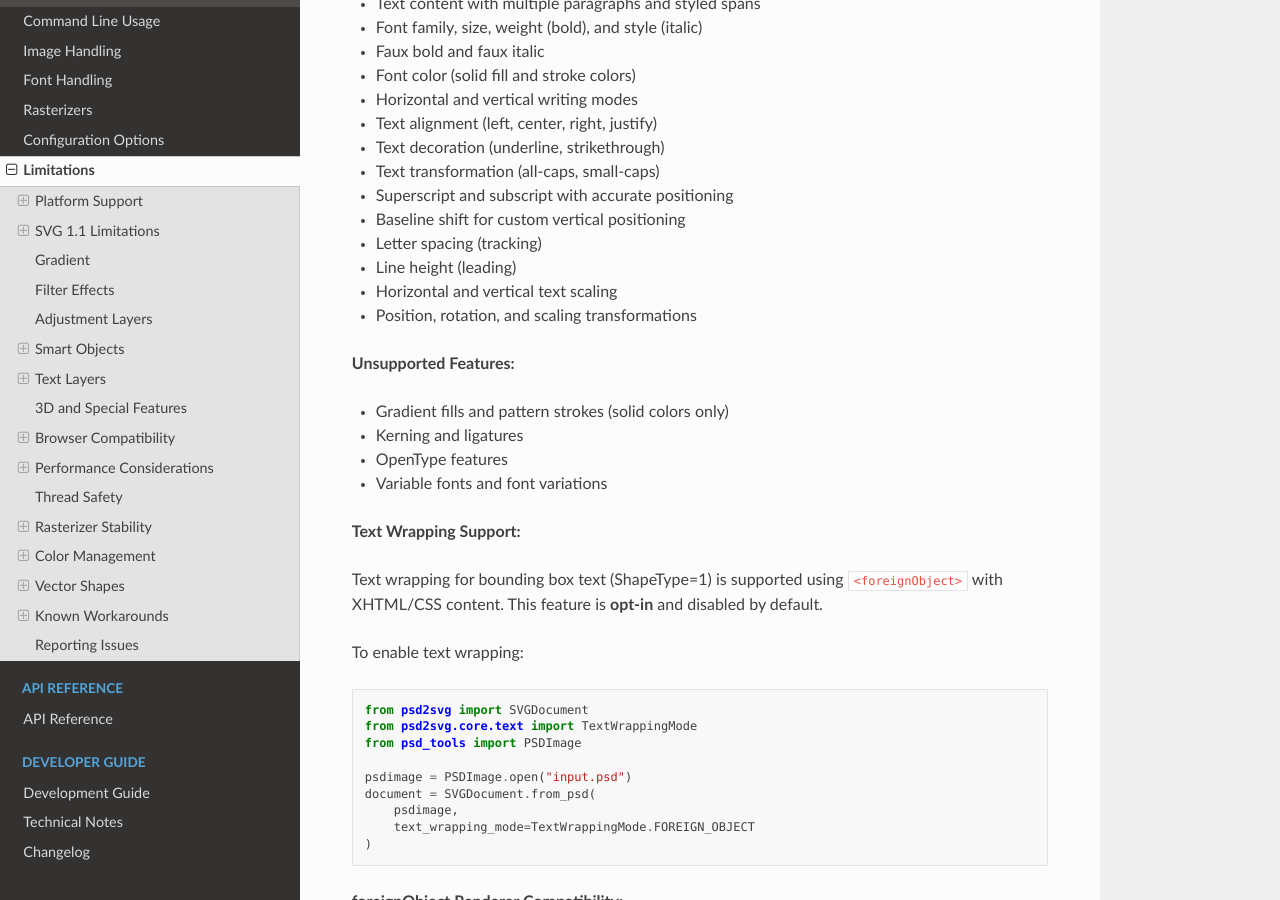
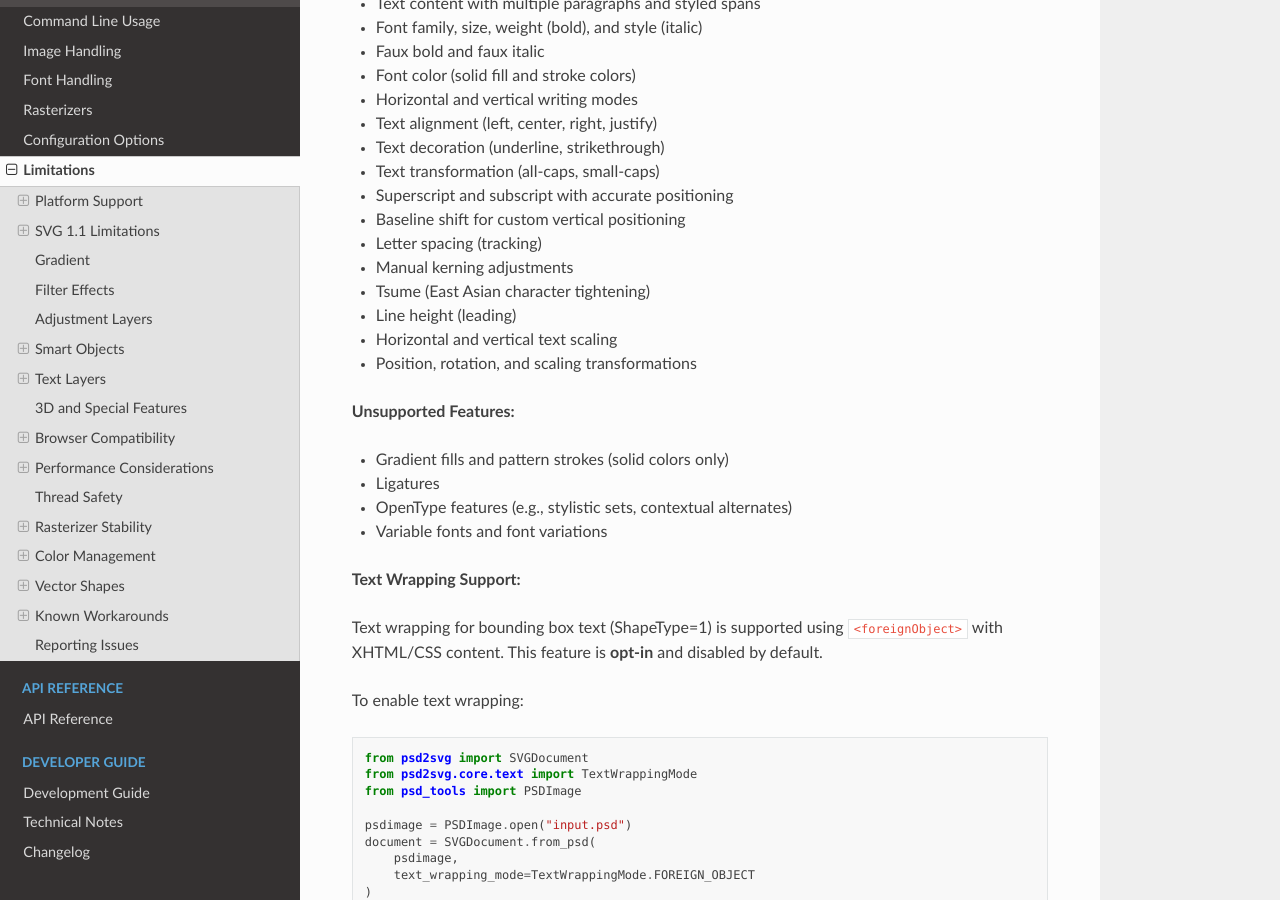
Before and after one commit to kyamagu/psd2svg, a Sphinx documentation site: the page built from docs/limitations.rst, in a window 1280 px wide and 900 px high, scrolled down 4847 px. Built offline with Sphinx 7.4.7 and the Read the Docs theme 3.1.0, drawn with Linux system fonts in a browser that asks for light colours.

Commit message:
Update documentation: Mark kerning and tsume as supported
- Move kerning from unsupported to supported features list
- Add tsume (East Asian character tightening) to supported features
- Clarify that ligatures remain unsupported
- Note OpenType features are unsupported (stylistic sets, etc.)

🤖 Generated with [Claude Code](https://claude.com/claude-code)

Co-Authored-By: Claude <noreply@anthropic.com>

```diff
--- a/docs/limitations.rst
+++ b/docs/limitations.rst
@@ -206,6 +206,8 @@ When ``enable_text=True`` (default), text layers are converted to native SVG ``<
 * Superscript and subscript with accurate positioning
 * Baseline shift for custom vertical positioning
 * Letter spacing (tracking)
+* Manual kerning adjustments
+* Tsume (East Asian character tightening)
 * Line height (leading)
 * Horizontal and vertical text scaling
 * Position, rotation, and scaling transformations
@@ -213,8 +215,8 @@ When ``enable_text=True`` (default), text layers are converted to native SVG ``<
 **Unsupported Features:**
 
 * Gradient fills and pattern strokes (solid colors only)
-* Kerning and ligatures
-* OpenType features
+* Ligatures
+* OpenType features (e.g., stylistic sets, contextual alternates)
 * Variable fonts and font variations
 
 **Text Wrapping Support:**
```
